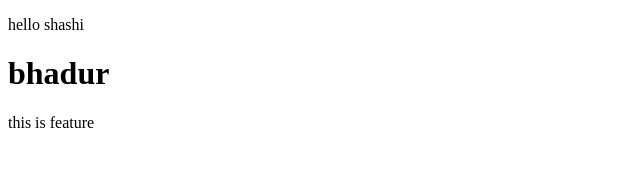
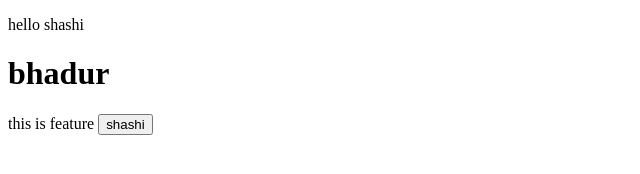
Before and after one commit to shashi-git-hub/shashi-git, a plain HTML site: page index.html in a window 1280 px wide. Shown: the whole page, without its empty margins (0-640 px from the left). Drawn offline with Linux system fonts and the light colour scheme.

Commit message:
add button

```diff
--- a/index.html
+++ b/index.html
@@ -8,6 +8,6 @@
 <body>
     <p> hello shashi</p>
     <h1>bhadur</h1>
-    <p> this is feature </p>
+    <p> this is feature <button>shashi</button></p>
 </body>
 </html>
```
